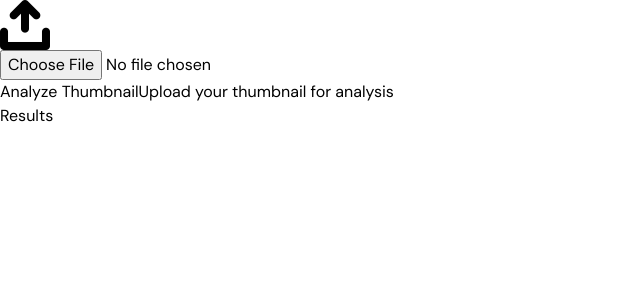
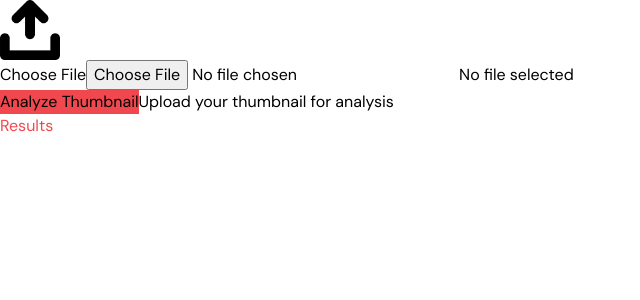
Before and after one commit to Sai-Santosh-Pal/thumbnailgpt, a Next.js app: page /home in a window 1280 px wide. Shown: the top 300 px of the page, without its empty margins (0-640 px from the left). Built offline with nearby package versions, Linux system fonts and the light colour scheme.

Commit message:
improved ui for results section

```diff
--- a/src/app/home/page.tsx
+++ b/src/app/home/page.tsx
@@ -52,62 +52,76 @@ export default function HomePage() {
   };
 
   return (
-    <div className="flex justify-between h-screen p-10 w-full bg-white">
-      <div id="left-section" className="rounded-xl flex flex-col justify-center w-[48%] h-full border-[1px] border-black-700 p-10">
-        <div id="upload" className="rounded-l mb-10 h-[90%] w-[100%] p-2 border-[1px] border-black-700 flex flex-col justify-center items-center">
+    <div className="flex flex-col md:flex-row justify-center items-start min-h-screen bg-gradient-to-br from-gray-50 to-[#f0484e0d] p-2 md:p-8">
+      {/* Left Card */}
+      <div id="left-section" className="bg-white shadow-xl rounded-2xl flex flex-col justify-center w-full md:w-[45%] max-w-xl mx-auto md:mx-0 h-auto md:h-full border border-gray-200 p-6 md:p-10 mb-8 md:mb-0 transition-all">
+        <div id="upload" className="rounded-xl mb-8 h-auto w-full p-4 border border-dashed" style={{ borderColor: '#f0484e' }}>
           {previewUrl ? (
-            <img src={previewUrl} alt="Preview" className="max-h-40 mb-4" />
+            <img src={previewUrl} alt="Preview" className="max-h-56 w-auto mb-4 rounded-lg shadow-md object-contain" />
           ) : (
-            <Image src={upload} alt="Upload Icon" width={50}/>
+            <Image src={upload} alt="Upload Icon" width={60} className="mb-4 opacity-70" />
           )}
-          <input type="file" accept="image/*" onChange={handleFileChange} className="mt-2" />
+          <label className="w-full flex flex-col items-center cursor-pointer">
+            <span className="text-sm text-gray-600 mb-1 font-medium">Choose File</span>
+            <input type="file" accept="image/*" onChange={handleFileChange} className="hidden" />
+            <span className="text-xs text-gray-500 mt-1">{selectedFile ? selectedFile.name : "No file selected"}</span>
+          </label>
         </div>
-        <div id="buttons" className="rounded-l h-[10%] w-[100%] p-2 flex flex-col justify-center">
+        <div id="buttons" className="rounded-xl w-full flex flex-col items-center">
           <button
-            className="btn w-50 btn-primary h-10"
-            onClick={() => { console.log("Button clicked"); handleUpload(); }}
+            className="w-full md:w-2/3 text-white font-semibold rounded-lg py-3 transition-all duration-150 shadow-md disabled:opacity-60 disabled:cursor-not-allowed"
+            style={{ backgroundColor: '#f0484e' }}
+            onMouseOver={e => (e.currentTarget.style.backgroundColor = '#d93a3f')}
+            onMouseOut={e => (e.currentTarget.style.backgroundColor = '#f0484e')}
+            onClick={handleUpload}
             disabled={!selectedFile || loading}
           >
-            {loading ? "Analyzing..." : "Analyze Thumbnail"}
+            {loading ? (
+              <span className="flex items-center justify-center"><svg className="animate-spin h-5 w-5 mr-2 text-white" xmlns="http://www.w3.org/2000/svg" fill="none" viewBox="0 0 24 24"><circle className="opacity-25" cx="12" cy="12" r="10" stroke="currentColor" strokeWidth="4"></circle><path className="opacity-75" fill="currentColor" d="M4 12a8 8 0 018-8v8z"></path></svg>Analyzing...</span>
+            ) : (
+              "Analyze Thumbnail"
+            )}
           </button>
-          <button className="text-xs mt-2 text-grey" disabled>
-            Upload your thumbnail for analysis
-          </button>
+          <span className="text-xs mt-3 text-gray-400">Upload your thumbnail for analysis</span>
         </div>
       </div>
-      <div id="right-section" className="rounded-xl flex flex-col justify-center items-center w-[48%] h-full border-[1px] border-black-700 p-10 ">
-        <h1 className="mb-4">Results</h1>
-        <div style={{ maxHeight: '400px', overflowY: 'auto', width: '100%' }}>
+      {/* Right Card */}
+      <div id="right-section" className="bg-white shadow-xl rounded-2xl flex flex-col justify-start items-center w-full md:w-[55%] max-w-2xl mx-auto md:mx-4 h-auto md:h-full border border-gray-200 p-6 md:p-10 transition-all">
+        <h1 className="mb-6 text-xl md:text-2xl font-bold" style={{ color: '#f0484e' }}>Results</h1>
+        <div className="w-full max-h-[500px] overflow-y-auto">
           {description && (
-            <div className="mb-4" style={{ background: '#f5f5f5', padding: '1em', borderRadius: '8px' }}>
-              <strong style={{ fontSize: '1.1em' }}>Description:</strong>
-              <div style={{ marginTop: '0.5em', marginBottom: '0.5em', lineHeight: 1.6 }}>{description}</div>
+            <div className="mb-6" style={{ background: '#f0484e0d' }}>
+              <div className="p-5 rounded-xl shadow-sm">
+                <strong className="text-lg" style={{ color: '#f0484e' }}>Description:</strong>
+                <div className="mt-2 mb-2 leading-relaxed break-words text-gray-800 text-base">{description}</div>
+              </div>
             </div>
           )}
           {description && suggestions && (
-            <div className="mb-4" style={{ background: '#f5f5f5', padding: '1em', borderRadius: '8px' }}>
-              <strong style={{ fontSize: '1.1em' }}>Improvement Suggestions:</strong>
+            <div className="mb-6" style={{ background: '#f0484e0d' }}>
+              <div className="p-5 rounded-xl shadow-sm">
+                <strong className="text-lg" style={{ color: '#f0484e' }}>Improvement Suggestions:</strong>
                 {(() => {
                   let obj;
                   try {
                     obj = typeof suggestions === 'string' ? JSON.parse(suggestions) : suggestions;
                   } catch {
                     return (
-                    <div style={{ marginTop: '0.5em', whiteSpace: 'pre-wrap', wordBreak: 'break-word' }}>{suggestions}</div>
+                      <div className="mt-2 whitespace-pre-wrap break-words text-gray-700">{suggestions}</div>
                     );
                   }
                   return (
-                  <div style={{ marginTop: '0.5em' }}>
-                    {obj.summary && <div style={{ marginBottom: '1em' }}><strong>Summary:</strong> <span style={{ fontWeight: 400 }}>{obj.summary}</span></div>}
+                    <div className="mt-2">
+                      {obj.summary && <div className="mb-4"><strong>Summary:</strong> <span className="font-normal">{obj.summary}</span></div>}
                       {obj.improvements && (
-                      <div style={{ marginBottom: '1em' }}>
+                        <div className="mb-4">
                           <strong>Improvement Options:</strong>
-                        <ol style={{ paddingLeft: '1.2em' }}>
+                          <ol className="pl-5 list-decimal">
                             {obj.improvements.map((imp: any, idx: number) => (
-                            <li key={idx} style={{ marginBottom: '1em' }}>
+                              <li key={idx} className="mb-4">
                                 <div><strong>{imp.title}</strong></div>
-                              <div style={{ fontStyle: 'italic', marginBottom: '0.5em' }}>{imp.description}</div>
-                              <ul style={{ marginLeft: '1em', listStyle: 'disc' }}>
+                                <div className="italic mb-2 text-gray-700">{imp.description}</div>
+                                <ul className="ml-4 list-disc text-gray-600">
                                   {imp.explanation && imp.explanation.map((exp: any, i: number) => (
                                     <li key={i}>{exp}</li>
                                   ))}
@@ -120,7 +134,7 @@ export default function HomePage() {
                       {obj.tips && (
                         <div>
                           <strong>Tips:</strong>
-                        <ul style={{ marginLeft: '1em', listStyle: 'circle' }}>
+                          <ul className="ml-4 list-[circle] text-gray-600">
                             {obj.tips.map((tip: any, i: number) => (
                               <li key={i}>{tip}</li>
                             ))}
@@ -131,10 +145,11 @@ export default function HomePage() {
                   );
                 })()}
               </div>
+            </div>
           )}
           {enhancements && (
-            <div>
-              <strong>Enhancement Suggestions:</strong>
+            <div className="p-4 rounded-xl shadow-sm" style={{ background: '#f0484e0d' }}>
+              <strong style={{ color: '#f0484e' }}>Enhancement Suggestions:</strong>
               <p>{enhancements}</p>
             </div>
           )}
```
Lines whose indentation alone changed are shown as unchanged.
